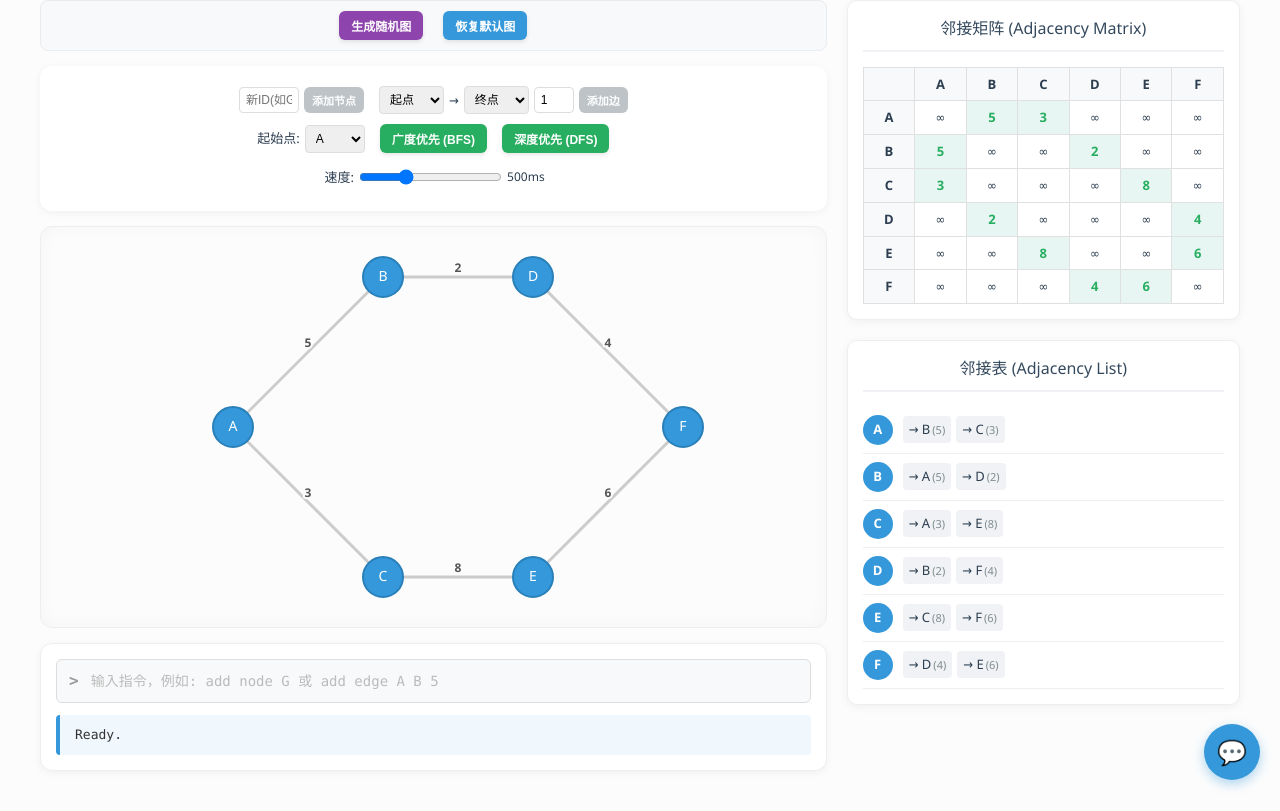
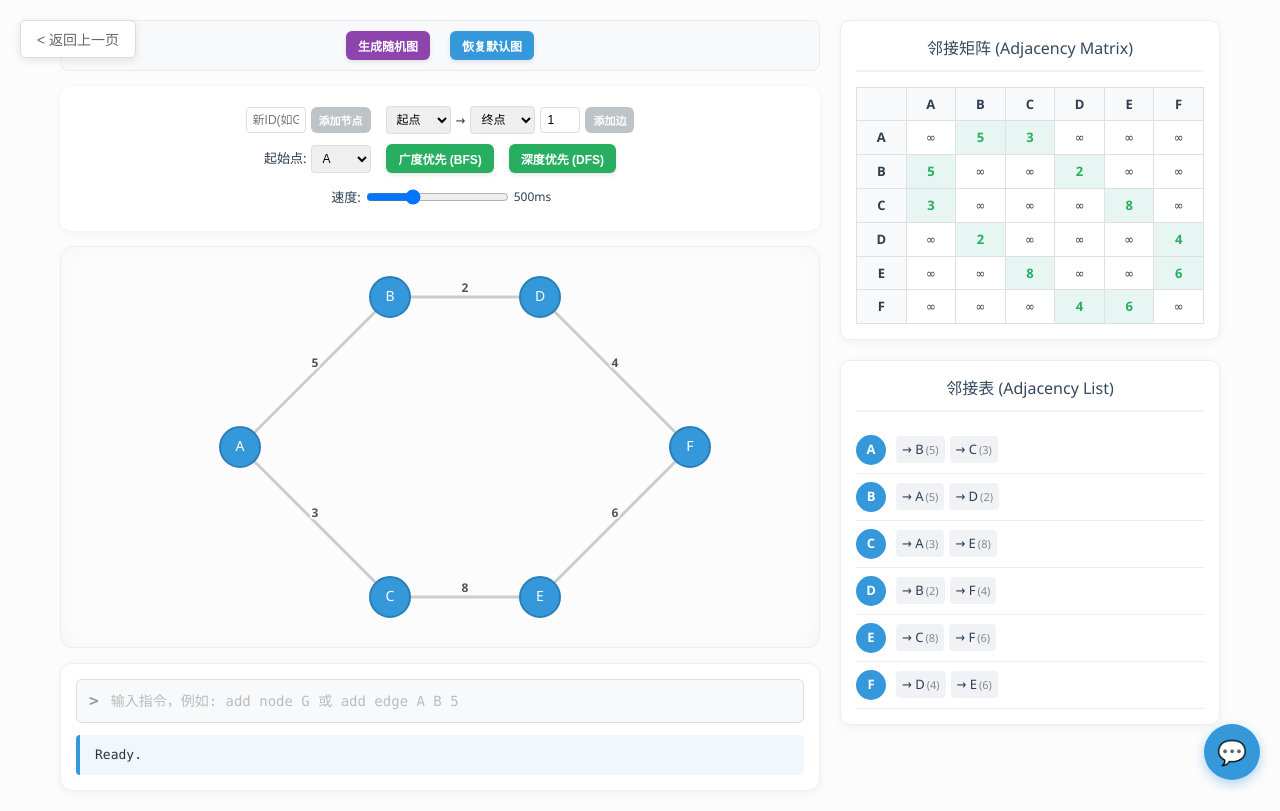
Before and after one commit to JiaweiWangi/StructVis, a Vue app: page /#/graph in a window 1280 px wide. Built offline with nearby package versions, Linux system fonts and the light colour scheme; the HTML template or start-up script is replaced by a standard one.

Commit message:
feat: 增加返回上一页按钮

```diff
--- a/src/graph/GraphVisualizer.vue
+++ b/src/graph/GraphVisualizer.vue
@@ -1,9 +1,11 @@
 <template>
   <div class="graph-visualizer">
+    <button class="back-btn" @click="goBack">
+      &lt; 返回上一页
+    </button>
+
     <div class="main-content">
-
       <div class="left-panel">
-
         <GraphControls
           :nodes="nodes"
           :is-visualizing="isVisualizing"
@@ -34,37 +36,44 @@
           :is-error="isCommandError"
           @execute="executeCommand"
         />
-
       </div>
 
       <div class="right-panel">
         <GraphDataViews :nodes="nodes" :edges="edges" />
       </div>
-
     </div>
 
     <AIChatWindow
-    :context="'图论算法'"
-    :on-command="executeCommand"
+      :context="'图论算法'"
+      :on-command="executeCommand"
     />
   </div>
 </template>
 
 <script setup>
 import { onMounted, ref } from 'vue';
-import { useGraph } from './useGraph.js'; // 假设这个路径没变
-// 引入拆分后的组件
+import { useRouter } from 'vue-router';
+import { useGraph } from './useGraph.js';
 import GraphControls from './GraphControls.vue';
 import GraphCanvas from './GraphCanvas.vue';
 import CommandBar from './CommandBar.vue';
 import GraphDataViews from './GraphDataViews.vue';
 import AIChatWindow from '../chat/AIChatWindow.vue';
 
+const router = useRouter();
+
+const goBack = () => {
+  if (window.history.length > 1) {
+    router.back();
+  } else {
+    router.push('/');
+  }
+};
+
 onMounted(() => {
   document.title = '图算法可视化器';
 });
 
-// --- 使用 Composable ---
 const {
   nodes,
   edges,
@@ -81,31 +90,22 @@ const {
   getNodeStroke,
   getEdgeColor,
   getEdgeWidth,
-  commandOutput,   // 绑定给 CommandBar 显示消息
-  isCommandError,  // 绑定给 CommandBar 显示红色错误
-  executeCommand,  // 绑定给 CommandBar 处理回车事件
+  commandOutput,
+  isCommandError,
+  executeCommand,
 } = useGraph();
 
-// --- 布局常量 ---
 const svgWidth = ref(700);
 const svgHeight = ref(400);
 
-// --- 处理来自子组件的事件 ---
 const handleAddNode = (id) => {
-  // 调用 JS 里的逻辑，传入 ID 和 画布宽高
   const result = addNode(id, svgWidth.value, svgHeight.value);
-
-  if (!result.success) {
-    alert(result.message); // UI 层负责弹出提示
-  }
+  if (!result.success) alert(result.message);
 };
 
 const handleAddEdge = ({ source, target, weight }) => {
   const result = addEdge(source, target, weight);
-
-  if (!result.success) {
-    alert(result.message);
-  }
+  if (!result.success) alert(result.message);
 };
 </script>
 
@@ -114,10 +114,36 @@ const handleAddEdge = ({ source, target, weight }) => {
 .graph-visualizer {
   display: flex;
   flex-direction: column;
+  padding: 20px;
   font-family: 'Segoe UI', Tahoma, Geneva, Verdana, sans-serif;
   color: #2c3e50;
   max-width: 1200px;
   margin: 0 auto;
+}
+
+/* --- 返回按钮：悬浮固定在左上角 --- */
+.back-btn {
+  position: fixed;
+  top: 20px;
+  left: 20px;
+  z-index: 1000;
+
+  padding: 8px 16px;
+  background-color: white;
+  border: 1px solid #ddd;
+  border-radius: 6px;
+  cursor: pointer;
+  color: #666;
+  font-size: 14px;
+  transition: all 0.3s;
+  box-shadow: 0 2px 8px rgba(0,0,0,0.1);
+}
+
+.back-btn:hover {
+  background-color: #f5f5f5;
+  color: #333;
+  border-color: #ccc;
+  box-shadow: 0 4px 12px rgba(0,0,0,0.15);
 }
 
 .main-content {
--- a/src/sort/SortVisualizer.vue
+++ b/src/sort/SortVisualizer.vue
@@ -1,5 +1,9 @@
 <template>
   <div class="sort-visualizer">
+    <button class="back-btn" @click="goBack">
+      &lt; 返回上一页
+    </button>
+
     <SortControls
       v-model:arrayCount="arrayCount"
       v-model:animationDelay="animationDelay"
@@ -27,23 +31,36 @@
   </div>
 
   <AIChatWindow
-  :context="'排序算法'"
-  :on-command="executeCommand"
+    :context="'排序算法'"
+    :on-command="executeCommand"
   />
-
 </template>
 
 <script setup>
 import { onMounted } from 'vue';
-// 1. 引入逻辑 Composable
-import { useSorting } from './useSorting.js'; // 假设放在同一目录
-// 2. 引入 UI 子组件
+import { useRouter } from 'vue-router';
+
+// 引入逻辑 Composable
+import { useSorting } from './useSorting.js';
+// 引入 UI 子组件
 import SortControls from './SortControls.vue';
 import SortBars from './SortBars.vue';
 import CommandBar from './CommandBar.vue';
 import AIChatWindow from '../chat/AIChatWindow.vue';
 
-// 3. 调用 Composable 获取数据和方法
+// 初始化 Router
+const router = useRouter();
+
+// 定义返回函数
+const goBack = () => {
+  if (window.history.length > 1) {
+    router.back();
+  } else {
+    router.push('/');
+  }
+};
+
+// 调用 Composable 获取数据和方法
 const {
   array,
   arrayCount,
@@ -53,10 +70,10 @@ const {
   containerWidth,
   getBarColor,
   generateRandomArray,
-  commandOutput,   // 绑定给 CommandBar 显示消息
-  isCommandError,  // 绑定给 CommandBar 显示红色错误
-  executeCommand,  // 绑定给 CommandBar 处理回车事件
-  triggerSort      // 绑定给 Controls 按钮点击
+  commandOutput,
+  isCommandError,
+  executeCommand,
+  triggerSort
 } = useSorting();
 
 // 生命周期
@@ -78,4 +95,29 @@ onMounted(() => {
   max-width: 1200px;
   margin: 0 auto;
 }
+
+/* --- 返回按钮：悬浮固定在左上角 --- */
+.back-btn {
+  position: fixed;
+  top: 20px;
+  left: 20px;
+  z-index: 1000;
+
+  padding: 8px 16px;
+  background-color: white;
+  border: 1px solid #ddd;
+  border-radius: 6px;
+  cursor: pointer;
+  color: #666;
+  font-size: 14px;
+  transition: all 0.3s;
+  box-shadow: 0 2px 8px rgba(0,0,0,0.1);
+}
+
+.back-btn:hover {
+  background-color: #f5f5f5;
+  color: #333;
+  border-color: #ccc;
+  box-shadow: 0 4px 12px rgba(0,0,0,0.15);
+}
 </style>
```
